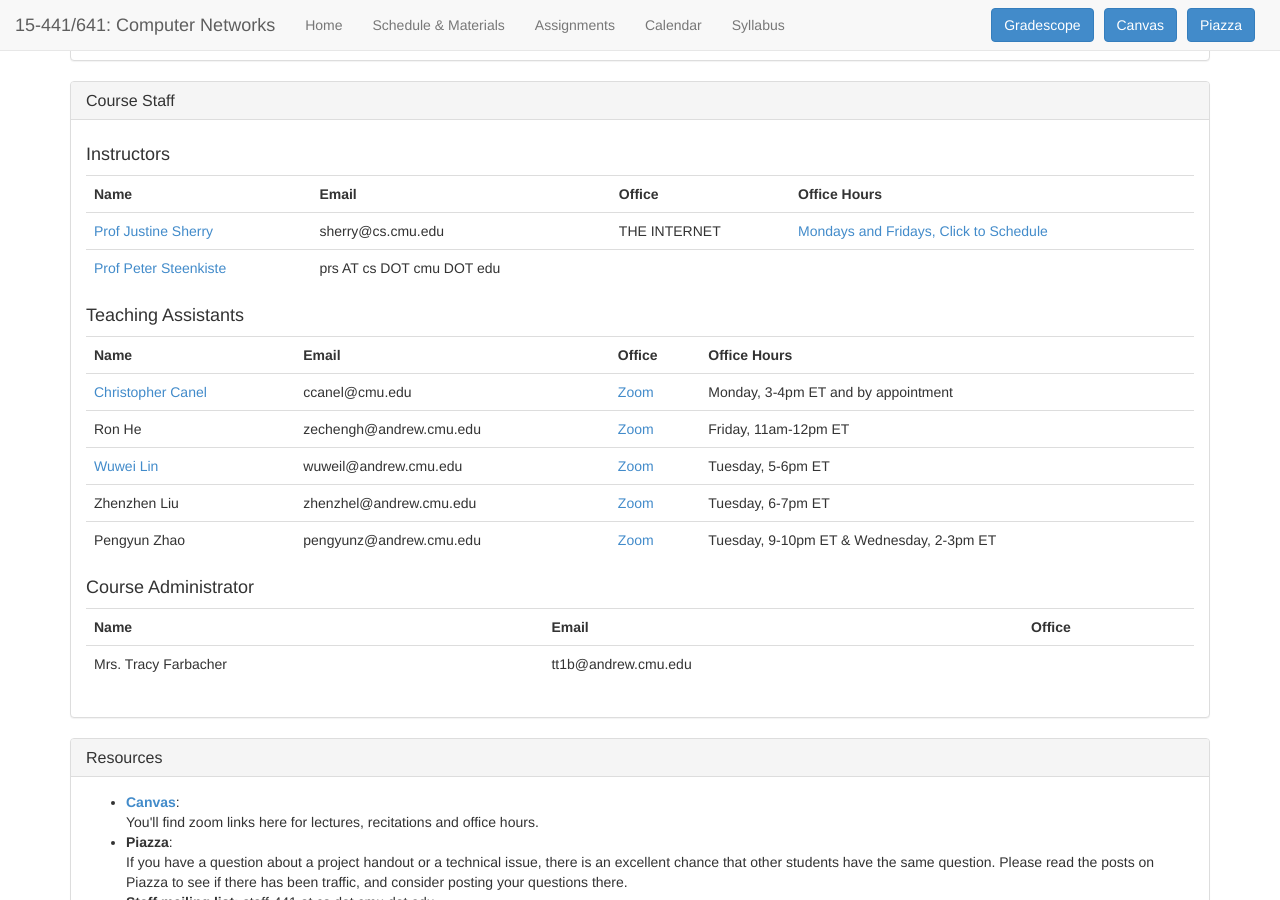
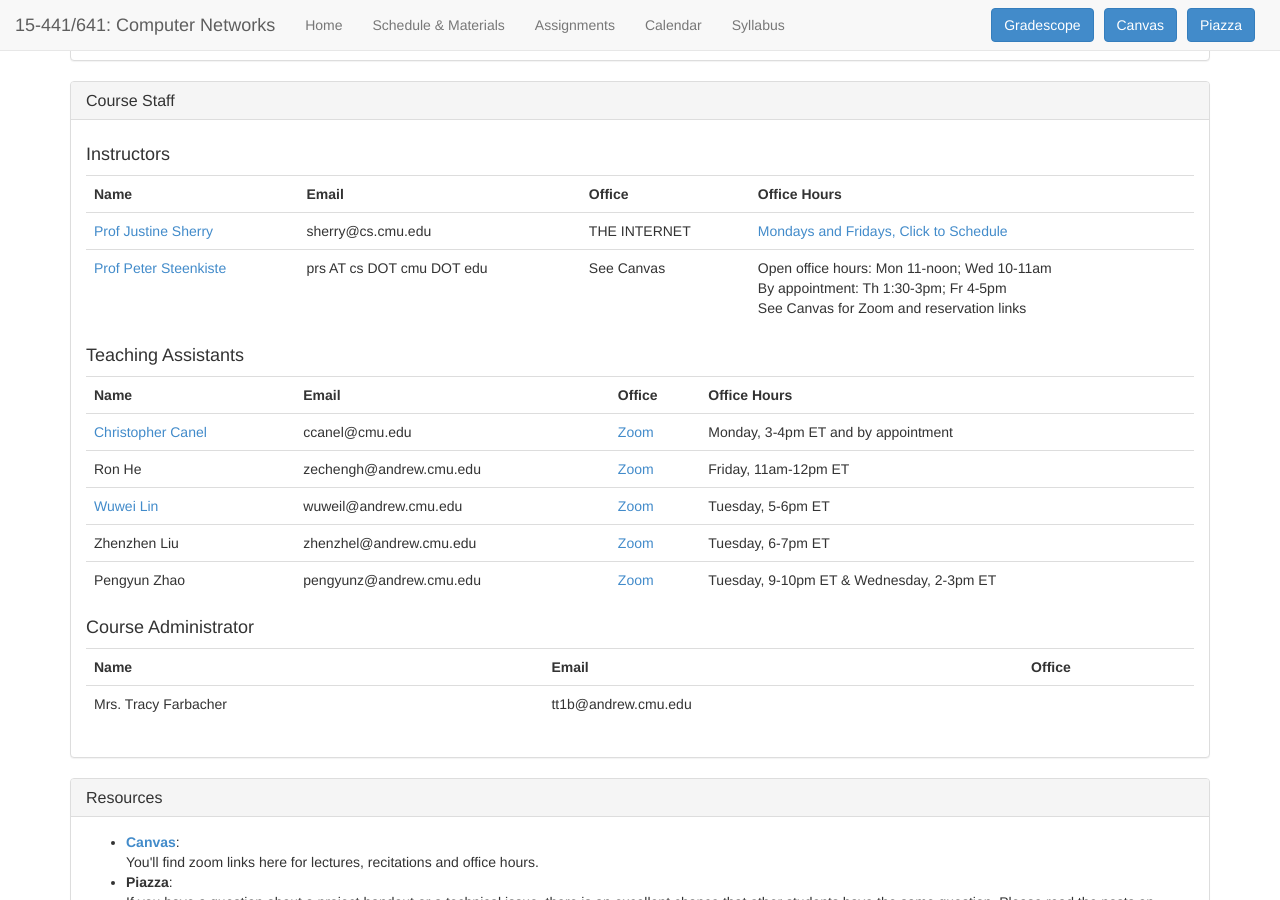
Before and after one commit to computer-networks/fa21, a Jekyll site: the page built from index.html, in a window 1280 px wide and 900 px high, scrolled down 490 px. Built offline with Jekyll 4.4.1, drawn with Linux system fonts in a browser that asks for light colours.

Commit message:
office hours

```diff
--- a/index.html
+++ b/index.html
@@ -79,8 +79,10 @@
 	<tr>
 	<td><a href="http://www.cs.cmu.edu/~prs">Prof Peter Steenkiste</a></td>
 	<td><span class="email">prs AT cs DOT cmu DOT edu</span></td>
-	<td></td>
-	<td></td>
+	<td>See Canvas</td>
+	<td>Open office hours: Mon 11-noon; Wed 10-11am
+	  <br> By appointment: Th 1:30-3pm; Fr 4-5pm
+	<br> See Canvas for Zoom and reservation links</td>
 	</tr>
 	</table>
 
```
